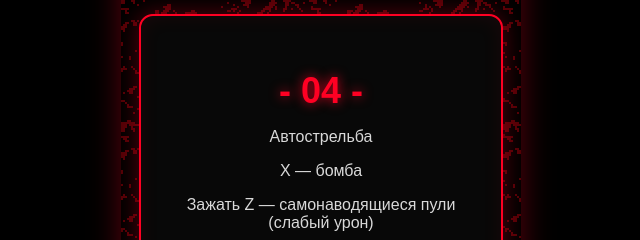
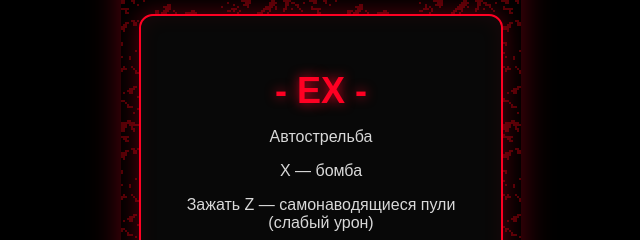
Before and after one commit to noisewaveswork-ops/HIBACHI, a plain HTML site: page index.html in a window 1280 px wide. Shown: the part 226-466 px from the top of the page, 319-959 px from the left. Drawn offline with Linux system fonts and the light colour scheme; a web font is replaced by a local one.

Commit message:
Update index.html

```diff
--- a/index.html
+++ b/index.html
@@ -22,7 +22,7 @@
 
         <!-- Стартовое меню -->
         <div id="startScreen">
-            <h1>- 04 -</h1>
+            <h1>- EX -</h1>
             <div id="desktopControls" class="controls">
                 <p>Автострельба</p>
                 <p>X — бомба</p>
```
